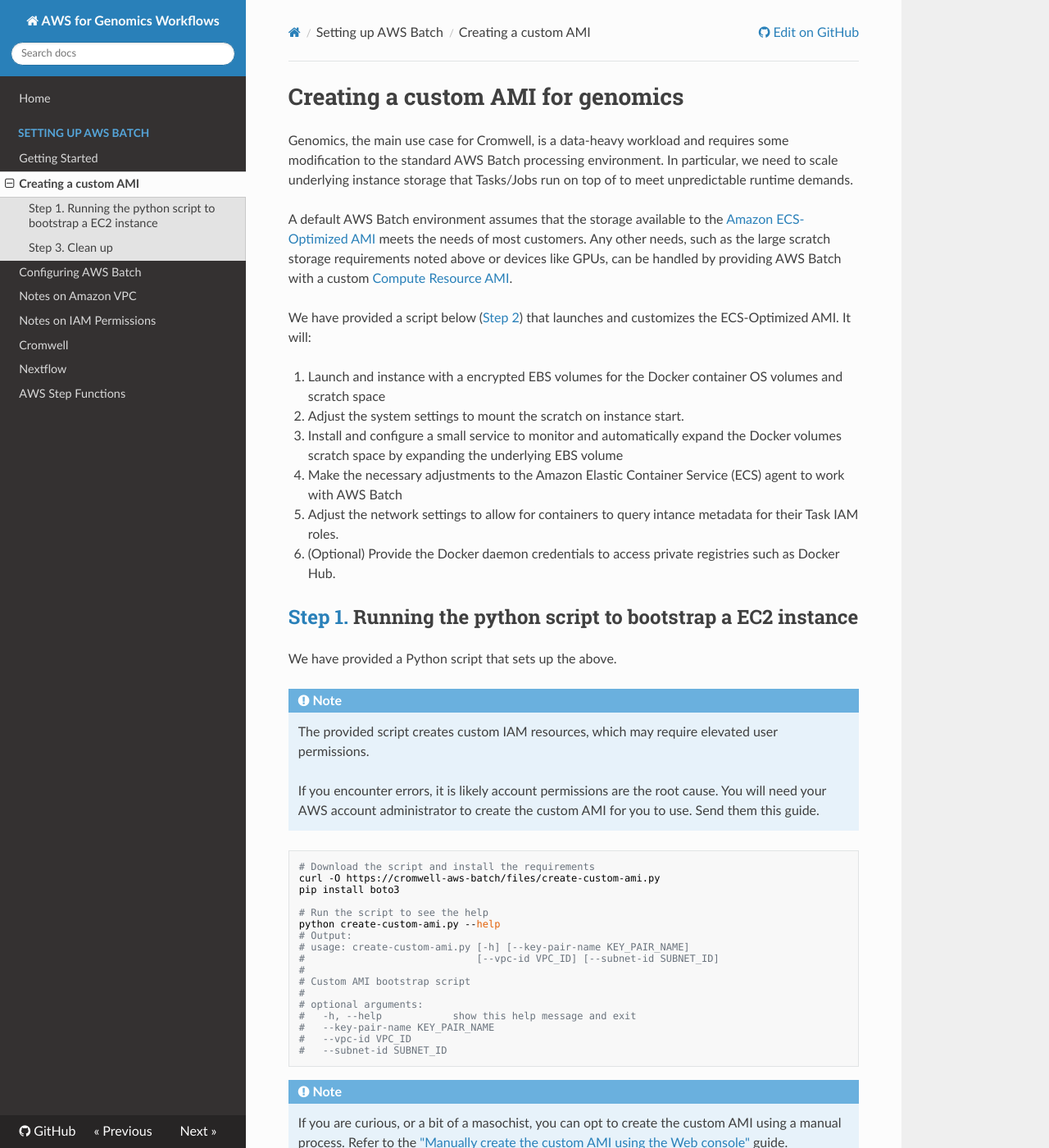
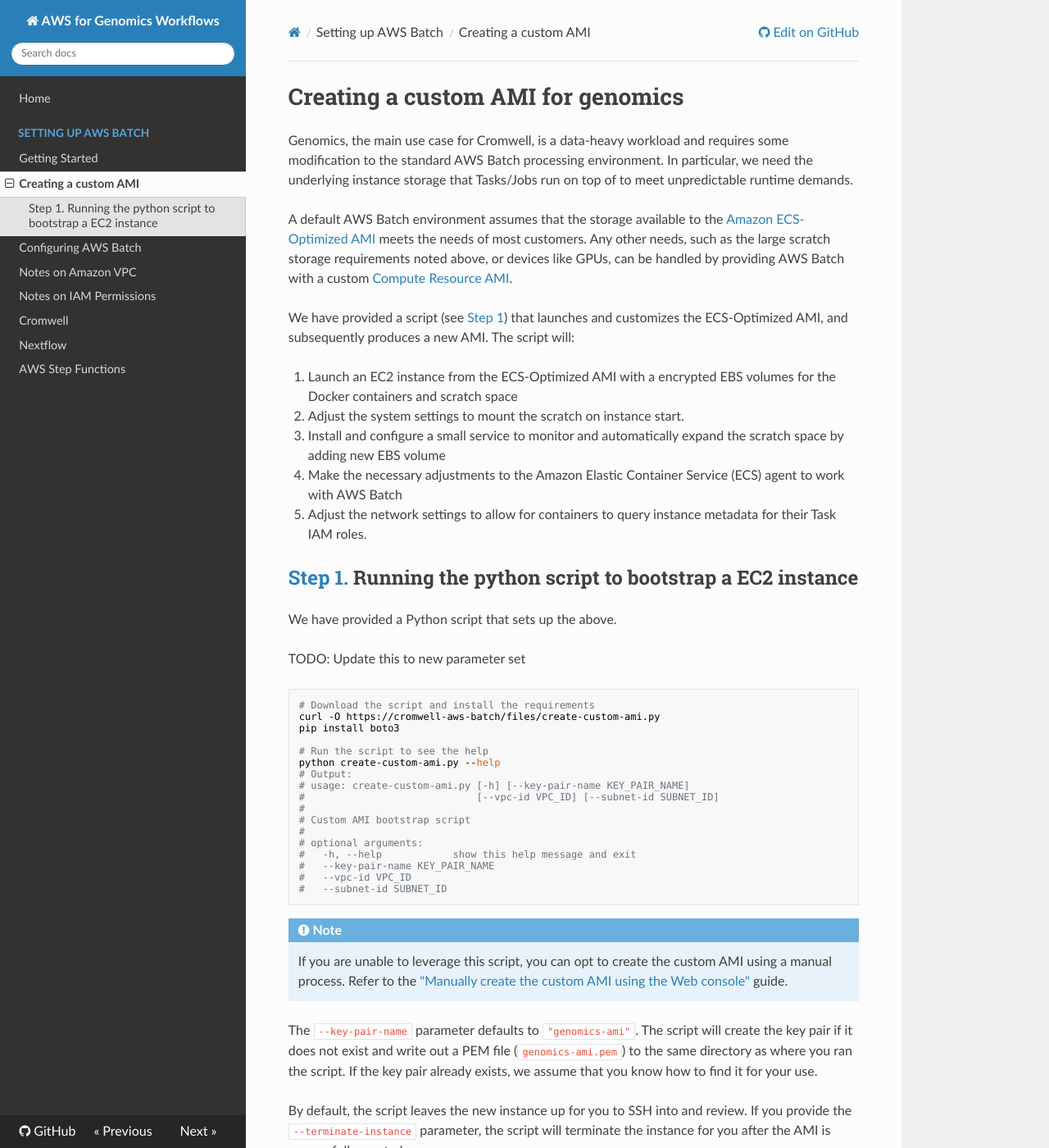
Before and after one commit to aws-samples/aws-genomics-workflows, an MkDocs documentation site: the page built from docs/create-custom-ami.md, in a window 1280 px wide and 1400 px high. Shown: the whole window at 82% size. Built offline with MkDocs 1.6.1, drawn with Linux system fonts in a browser that asks for light colours; nearby versions of some CDN libraries; emoji names are drawn with the system emoji font; old or Windows-style settings are respelled for this version of MkDocs; some of the changed text lies outside the part shown.

Commit message:
Adjusting for more script automation
* Removed IAM notes.
* Labeled TODO items
* Started changes for defaulting to instance termination

````diff
--- a/docs/create-custom-ami.md
+++ b/docs/create-custom-ami.md
@@ -1,28 +1,24 @@
 
 # Creating a custom AMI for genomics
 
-Genomics, the main use case for Cromwell, is a data-heavy workload and requires some modification to the standard AWS Batch processing environment. In particular, we need to scale underlying instance storage that Tasks/Jobs run on top of to meet unpredictable runtime demands.
+Genomics, the main use case for Cromwell, is a data-heavy workload and requires some modification to the standard AWS Batch processing environment. In particular, we need the underlying instance storage that Tasks/Jobs run on top of to meet unpredictable runtime demands.
 
-A default AWS Batch environment assumes that the storage available to the [Amazon ECS-Optimized AMI](https://docs.aws.amazon.com/AmazonECS/latest/developerguide/ecs-optimized_AMI.html) meets the needs of most customers. Any other needs, such as the large scratch storage requirements noted above or devices like GPUs, can be handled by providing AWS Batch with a custom [Compute Resource AMI](https://docs.aws.amazon.com/batch/latest/userguide/compute_resource_AMIs.html).
+A default AWS Batch environment assumes that the storage available to the [Amazon ECS-Optimized AMI](https://docs.aws.amazon.com/AmazonECS/latest/developerguide/ecs-optimized_AMI.html) meets the needs of most customers. Any other needs, such as the large scratch storage requirements noted above, or devices like GPUs, can be handled by providing AWS Batch with a custom [Compute Resource AMI](https://docs.aws.amazon.com/batch/latest/userguide/compute_resource_AMIs.html).
 
-We have provided a script below ([Step 2](#step-2)) that launches and customizes the ECS-Optimized AMI. It will:
+We have provided a script (see [Step 1](#step-1)) that launches and customizes the ECS-Optimized AMI, and subsequently produces a new AMI. The script will:
 
-1. Launch and instance with a encrypted EBS volumes for the Docker container OS volumes and scratch space
+1. Launch an EC2 instance from the ECS-Optimized AMI with a encrypted EBS volumes for the Docker containers  and scratch space
 2. Adjust the system settings to mount the scratch on instance start.
-3. Install and configure a small service to monitor and automatically expand the Docker volumes scratch space by expanding the underlying EBS volume
+3. Install and configure a small service to monitor and automatically expand the scratch space by adding new EBS volume
 4. Make the necessary adjustments to the Amazon Elastic Container Service (ECS) agent to work with AWS Batch
-5. Adjust the network settings to allow for containers to query intance metadata for their Task IAM roles.
-6. (Optional) Provide the Docker daemon credentials to access private registries such as Docker Hub.
+5. Adjust the network settings to allow for containers to query instance metadata for their Task IAM roles.
 
 ## [Step 1.](id:step-1) Running the python script to bootstrap a EC2 instance
 
 We have provided a Python script that sets up the above.
 
-!!! note
-    The provided script creates custom IAM resources, which may require elevated user permissions.
 
-    If you encounter errors, it is likely account permissions are the root cause. You will need your AWS account administrator to create the custom AMI for you to use. Send them this guide.
-
+TODO: Update this to new parameter set
 ```bash
 # Download the script and install the requirements
 curl -O https://cromwell-aws-batch/files/create-custom-ami.py
@@ -45,17 +41,16 @@
 
 
 !!! note
-    If you are curious, or a bit of a masochist, you can opt to create the custom AMI using a manual process. Refer to the ["Manually create the custom AMI using the Web console"](./create-custom-ami-manual.md) guide.
+    If you are unable to leverage this script, you can opt to create the custom AMI using a manual process. Refer to the ["Manually create the custom AMI using the Web console"](./create-custom-ami-manual.md) guide.
 
-The `--key-pair-name` parameter defaults to `"custom-ami"`. The script will create a PEM file of the same name in the same directory as where you run the script from with the proper permissions.
+The `--key-pair-name` parameter defaults to `"genomics-ami"`. The script will create the key pair if it does not exist and write out a PEM file (`genomics-ami.pem`) to the same directory as where you ran the script. If the key pair already exists, we assume that you know how to find it for your use.
 
-```bash
-[ec2-user@ip-172-31-30-130 ~]$ ls -l custom-ami.pem
--rw------- 1 ec2-user ec2-user 0 May 24 21:39 custom-ami.pem
-```
+By default, the script leaves the new instance up for you to SSH into and review. If you provide the `--terminate-instance` parameter, the script will terminate the instance for you after the AMI is successfully created.
+
 
 Most new accounts have a [default VPC](https://docs.aws.amazon.com/AmazonVPC/latest/UserGuide/default-vpc.html), but if this is not the case, or if you want to leverage a non-default VPC, then supply **both** the `--vpc-id` and `--subnet-id` parameters.
 
+TODO: Update this to new output
 ```bash
 python create-custom-ami.py --key-pair-name myKeyPairName
 # Output (after possibly some other output):
@@ -87,26 +82,9 @@
 # Take note the returned ImageId. We will use that for the AWS Batch setup.
 ```
 
-The script takes about 5 minutes to run, you may want to take a :coffee: or :tea:  break at this point.
+The script takes about 10 minutes to run, you may want to take a :coffee: or :tea:  break at this point.
 
-Once the script completes, you can SSH into the server to run the commands provided by the script to prepare the instance as a new AMI.
-
-```bash
-# From your development machine
-aws ec2 create-image --instance-id i-00123001230012300 \
-                     --name "cromwell-aws-$(date '+%Y%m%d-%H%M%S')" \
-                     --description "A custom AMI for use with Cromwell on AWS Batch"
-# Output:
-# {
-#     "ImageId": "ami-123abc456"
-# }
-```
-
-Make a note of the AMI ID that was returned, we will need it for future sections.
-
-## [Step 3.](id:step-3) Clean up
-
-You can now terminate the instance that was used to create the custom AMIs
+Once the script completes, you have a new AMI ID to give to AWS Batch. Make a note of the AMI ID that was returned, we will need it for future sections. If you chose to not terminate the instance,  you can also SSH into the server to review the services. Be sure to terminate the instance after you are done. Here is an example using the AWS CLI.
 
 ```bash
 aws ec2 terminate-instances --instance-ids i-00123001230012300
````
